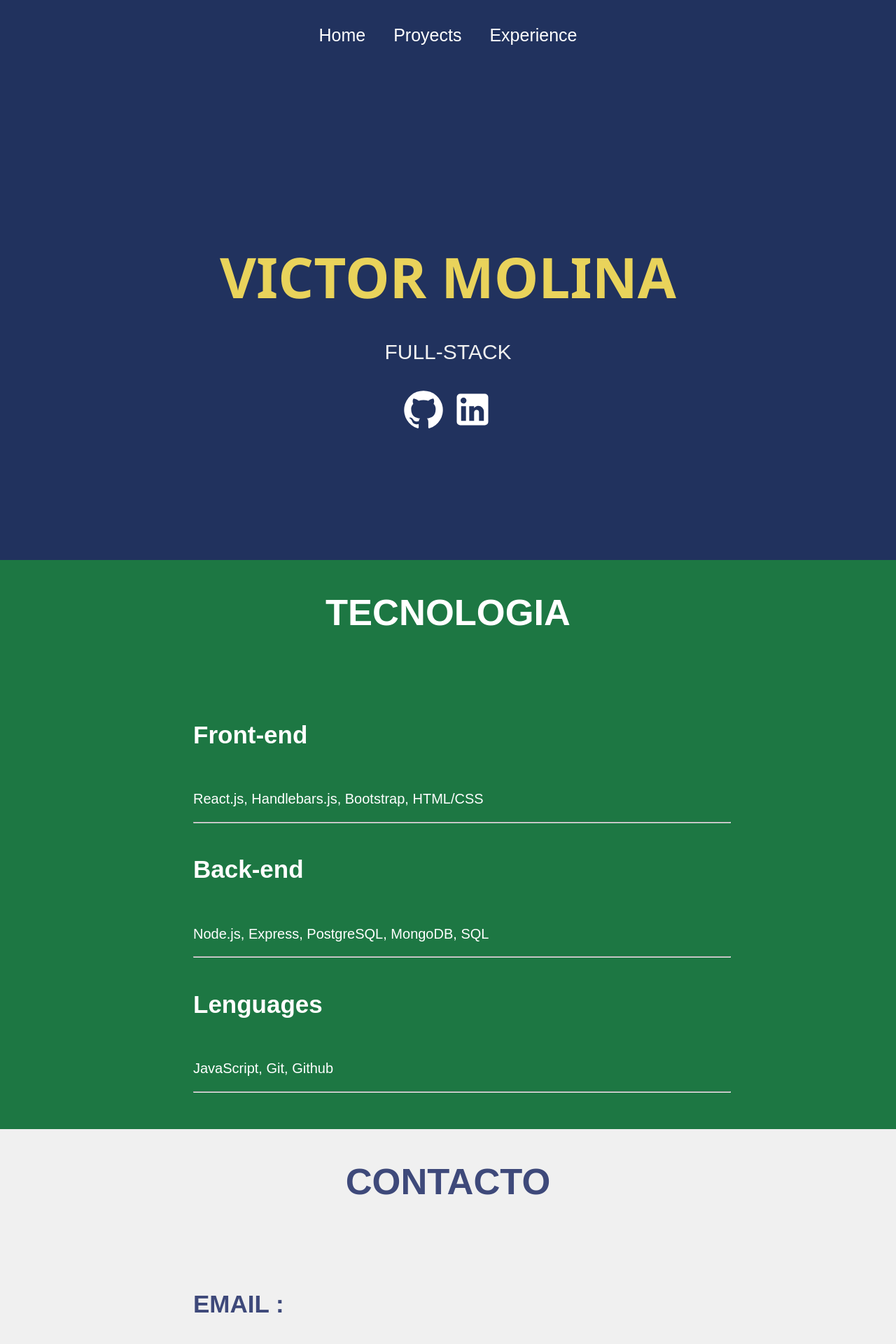
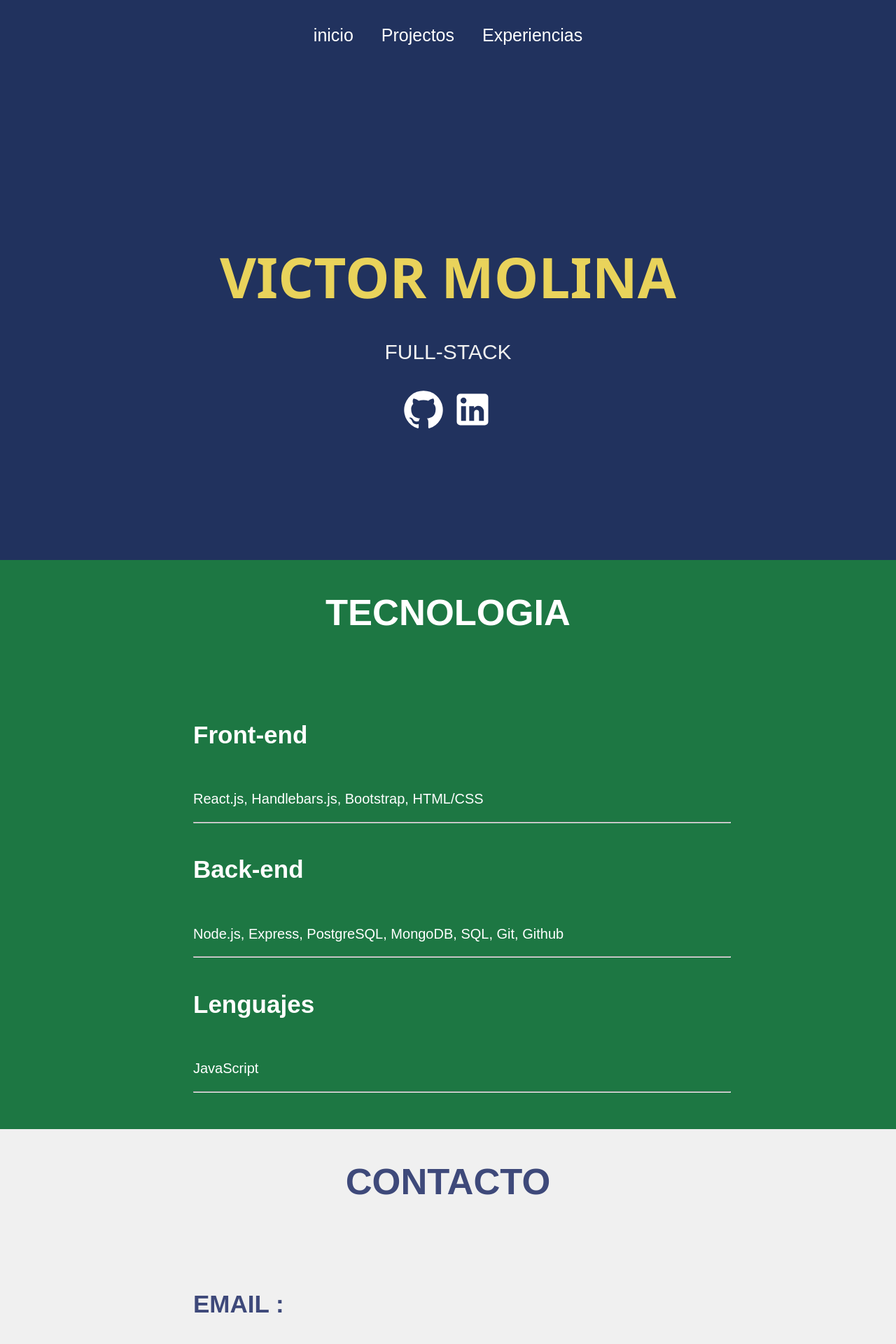
Before and after one commit to tomasmolinaarias/NewPortafolio, a React (Create React App) app: page / in a window 1280 px wide. Shown: the top 1920 px of the page at 70% size. Built offline with nearby package versions, Linux system fonts and the light colour scheme.

Commit message:
lenjuages

```diff
--- a/src/components/Navbar.jsx
+++ b/src/components/Navbar.jsx
@@ -22,9 +22,9 @@ export const Navbar = () => {
         </Button>
       </div>
       <div className="links">
-        <Link to="/">Home </Link>
-        <Link to="/Projects">Proyects</Link>
-        <Link to="/Experience">Experience</Link>
+        <Link to="/">inicio </Link>
+        <Link to="/Projects">Projectos</Link>
+        <Link to="/Experience">Experiencias</Link>
       </div>
     </div>
   );
--- a/src/pages/Home.jsx
+++ b/src/pages/Home.jsx
@@ -31,12 +31,12 @@ export const Home = () => {
           <hr />
           <li className="item">
             <h4>Back-end</h4>
-            <span>Node.js, Express, PostgreSQL, MongoDB, SQL</span>
+            <span>Node.js, Express, PostgreSQL, MongoDB, SQL, Git, Github</span>
           </li>
           <hr />
           <li className="item">
-            <h4>Lenguages</h4>
-            <span> JavaScript, Git, Github</span>
+            <h4>Lenguajes</h4>
+            <span> JavaScript</span>
           </li>
           <hr />
         </ol>
```
